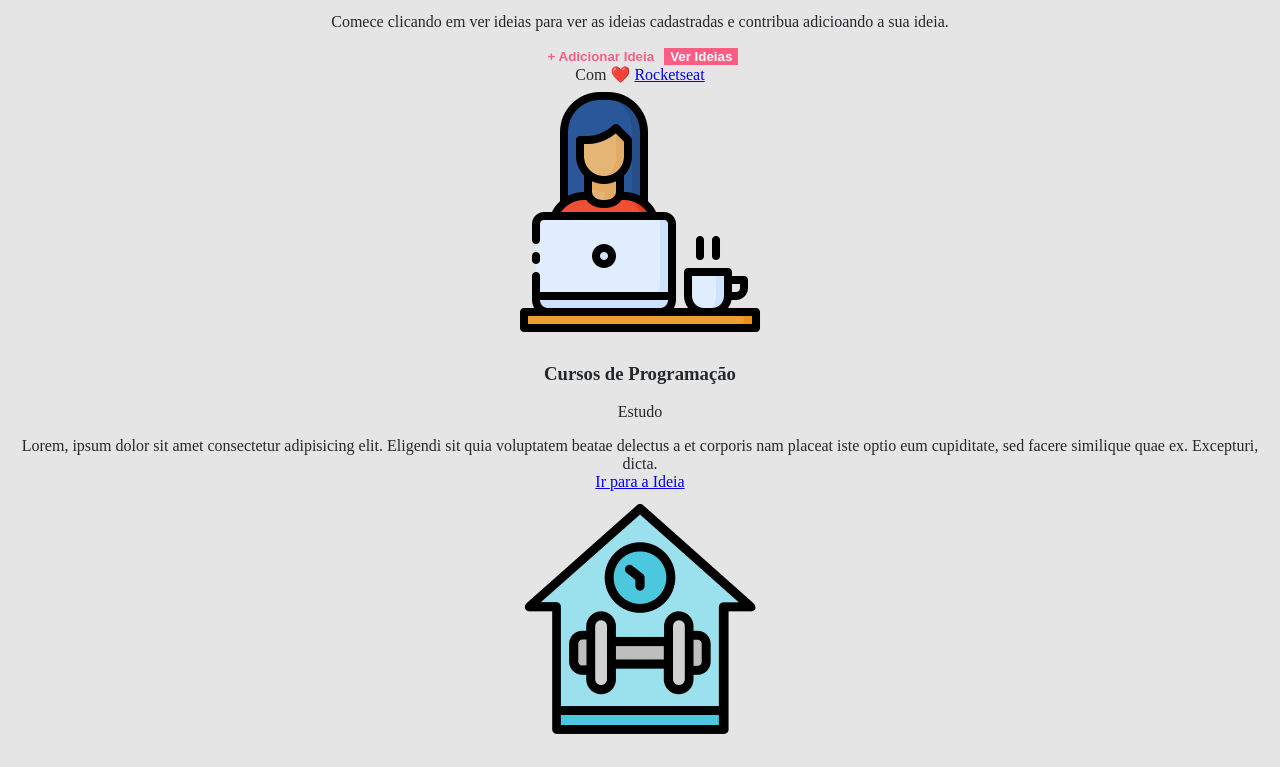
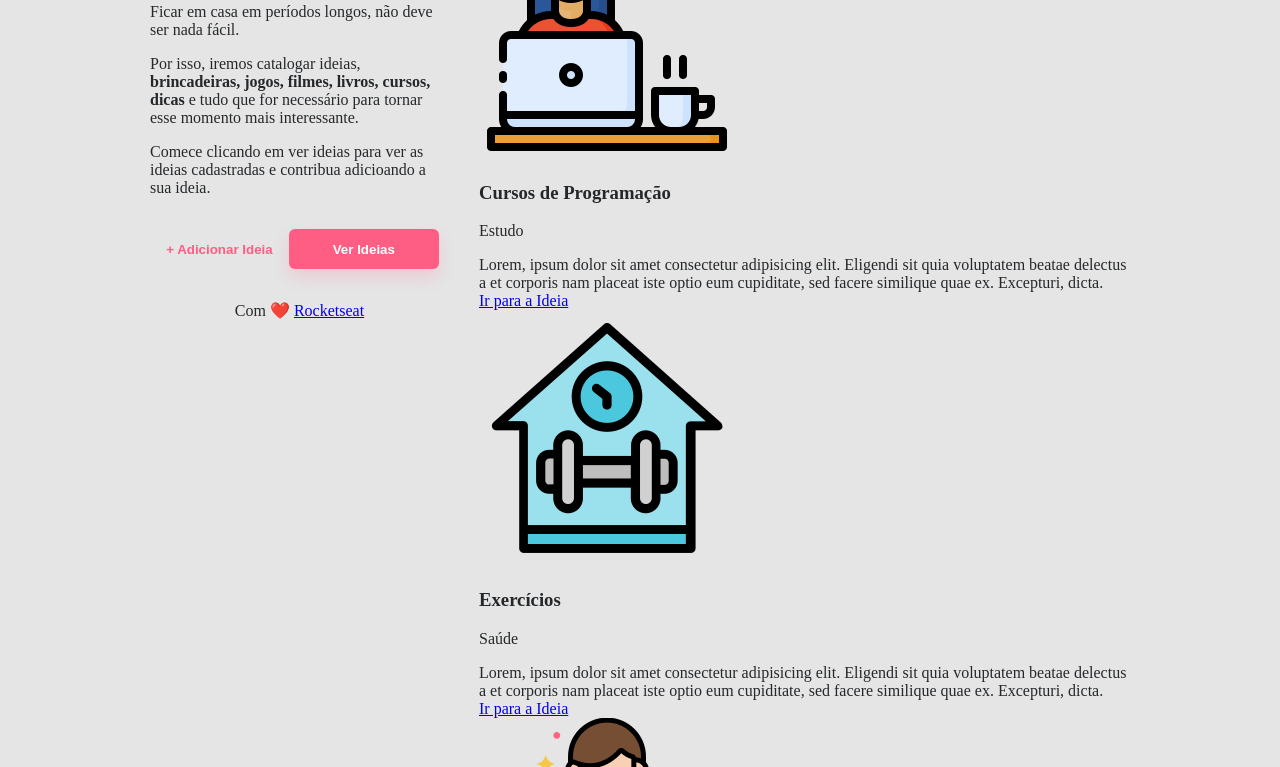
Before and after one commit to juliana-silva-hub/casa_criativa, a plain HTML site: page index.html in a window 1280 px wide. Shown: the part 147-914 px from the top of the page. Drawn offline with Linux system fonts and the light colour scheme.

Commit message:
Update style.css

```diff
--- a/style.css
+++ b/style.css
@@ -2,21 +2,70 @@ body {
     background: #e5e5e5;
     color: #25282b;
 
-    text-align: center;
+    margin: 0;
+}
+
+#container {
+    width: 90%;
+    max-width: 980px;
+
+    margin: 50px auto;
+
+    display: flex;
+}
+
+#intro {
+    width: 300px;
+    margin-right: 30px;
+}
+
+main{
+    margin: 32px 0;
+}
+
+#buttons {
+    display: flex;
+    justify-content: space-evenly;
+
+    margin-bottom: 32px;
+
 }
 
 button {
+    background: none;
     color:#ff5e84 ;
 
     border: none;
 
     font-weight: bold;
-    background: none;
+
+    cursor: pointer;
+
+    outline: none;
 }
 
-.fat {
+button:hover {
+    text-decoration: underline;
+}
+
+button.fat {
     color: white;
     background: #ff5e84;
+
+    width: 150px;
+    height: 40px;
+
+    border-radius: 6px;
+
+    box-shadow: 0px 8px 16px #ff5E8432;
+}
+
+button.fat:hover {
+    text-decoration: none;
+}
+
+footer {
+    text-align: center;
 }
 
 #footer a {
@@ -24,6 +73,11 @@ button {
     text-decoration: none;
 }
 
+footer a:hover {
+    color: #ff5e84;
+    font-weight: bold;
+}
+
 .hide {
     display: none;
 }
```
